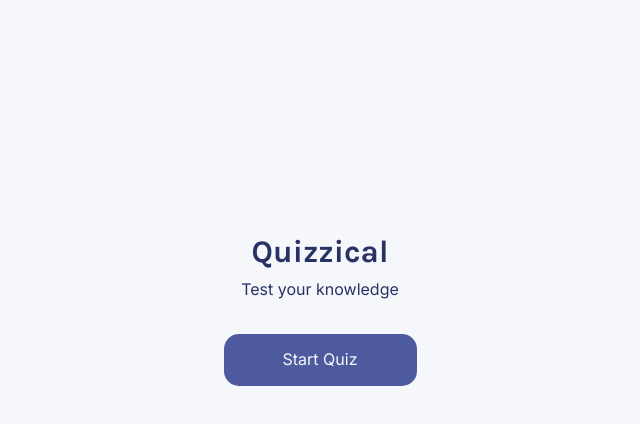
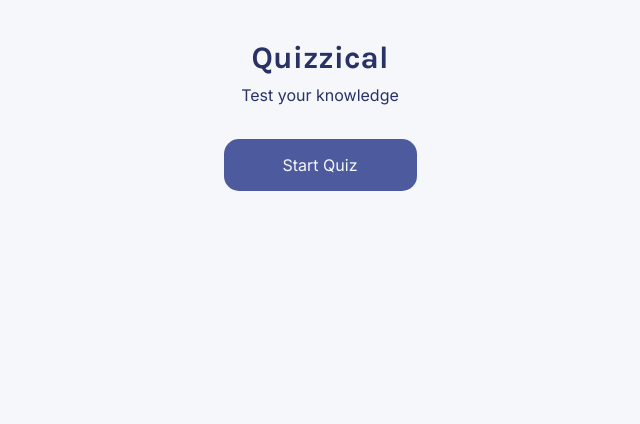
Before and after one commit to urbannomad94/quizzical, a React (Vite) app: page / in a window 1280 px wide. Shown: the top 424 px of the page, without its empty margins (320-960 px from the left). Built offline with nearby package versions, Linux system fonts and the light colour scheme.

Commit message:
add title to quiz page

```diff
--- a/src/App.css
+++ b/src/App.css
@@ -7,23 +7,11 @@ body {
 }
 
 .container {
-    width: 550px;
-    height: 550px;
+    max-width: 550px;
+    max-height: 550px;
     margin: auto;
     position: relative;
 }
-
-/* .top-right-splash {
-    position: absolute;
-    width: 297px;
-    height: 235px;
-    left: 62.24%;
-    right: -62.24%;
-    top: 0%;
-    bottom: -161.16%;
-    background: #FFFAD1;
-    transform: rotate(-128.49deg);
-} */
 
 .start-page {
     height: 100%;
@@ -36,10 +24,12 @@ body {
     #293264
 }
 
-.start-page>h1 {
+h1 {
     font-family: Karla;
     margin: 10px;
     font-size: 31.25px;
+    text-align: center;
+    color: #293264
 }
 
 .start-page>h2 {
--- a/src/App.jsx
+++ b/src/App.jsx
@@ -1,6 +1,5 @@
 import Start from './components/Start'
 import Quiz from './components/Quiz'
-import { nanoid } from 'nanoid';
 import { useState } from 'react';
 
 export default function App() {
--- a/src/components/Quiz.jsx
+++ b/src/components/Quiz.jsx
@@ -69,6 +69,7 @@ export default function Quiz() {
 
     return (
       <div>
+        <h1>Quizzical</h1>
         {questionElements}
         <div className="btn-wrapper">
             {checked && <span className="score">You scored: {correctAnswers}/5 correct answers</span>}
```
